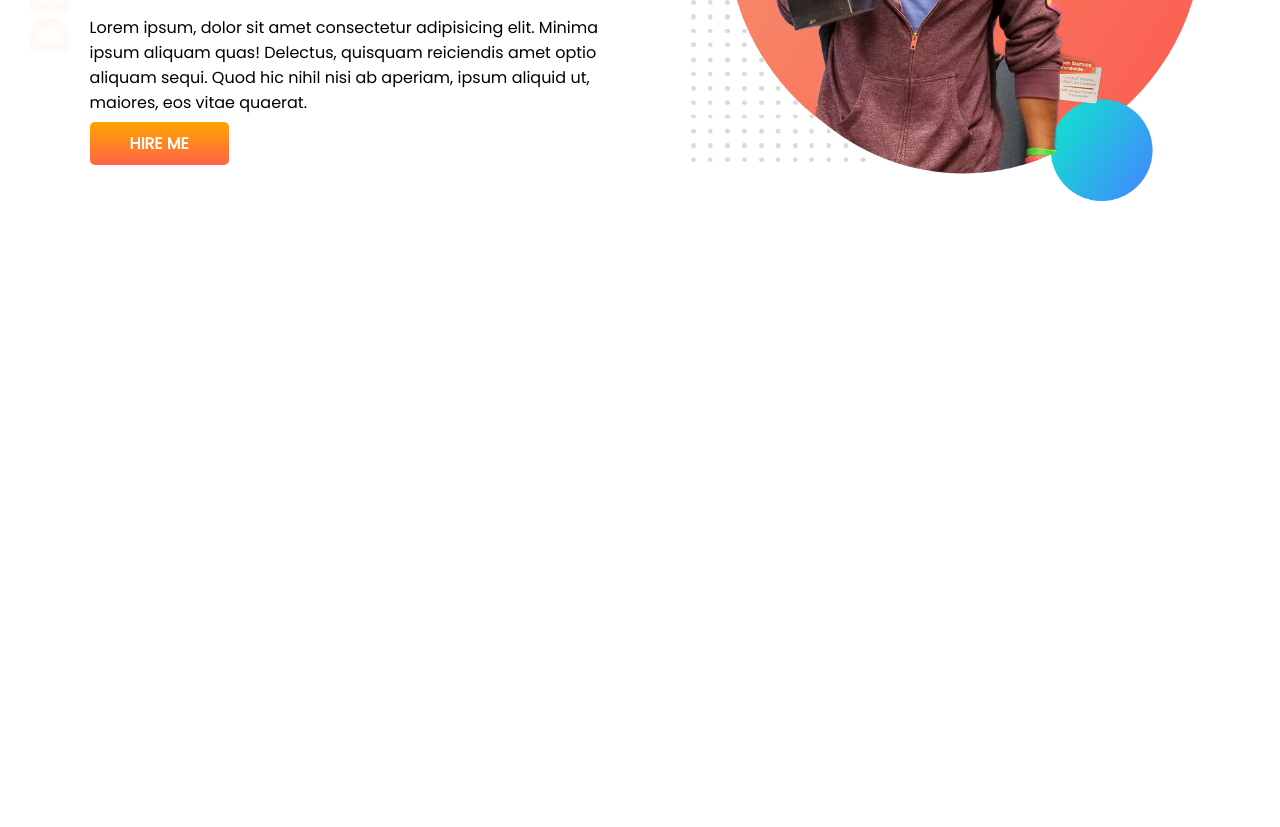
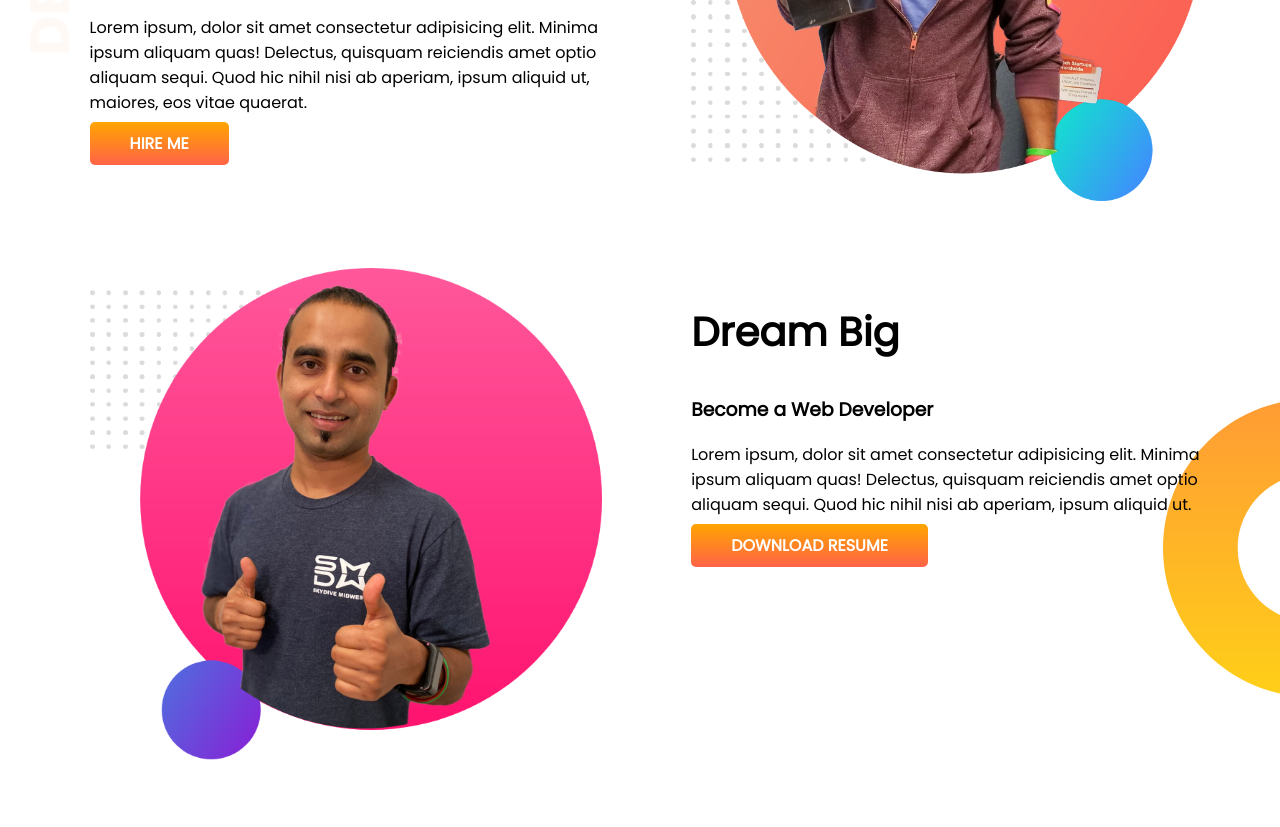
Before and after one commit to MahtabAshfi/developer-portfolio, a plain HTML site: page index.html in a window 1280 px wide. Shown: the part 307-1134 px from the top of the page. Before the commit the page ends 800 px from the top, so only its background shows below. Drawn offline with Linux system fonts and the light colour scheme.

Commit message:
second-commit

```diff
--- a/index.html
+++ b/index.html
@@ -23,5 +23,16 @@
             <img src="images/jhankar.png" alt="Jhankar Vai">
         </div>
     </section>
+    <section class="second-section">
+        <div class="half-width">
+            <img src="images/jhankar2.png" alt="Jhankar Vai 2">
+        </div>
+        <div class="half-width">
+            <h2>Dream Big</h2>
+            <h3>Become a Web Developer</h3>
+            <p>Lorem ipsum, dolor sit amet consectetur adipisicing elit. Minima ipsum aliquam quas! Delectus, quisquam reiciendis amet optio aliquam sequi. Quod hic nihil nisi ab aperiam, ipsum aliquid ut.</p>
+            <a class="button" target="_blank" href="https://www.linkedin.com/in/mahtab-ashfi-06b463244/"> DOWNLOAD RESUME</a>
+        </div>
+    </section>
 </body>
 </html>
--- a/style.css
+++ b/style.css
@@ -35,3 +35,18 @@ h1 span{
 .half-width img{
     width: 100%;
 }
+
+section{
+    padding-bottom: 60px;
+}
+
+.second-section{
+    display: flex;
+    background-image: url(images/dream-bg.png);
+    background-repeat: no-repeat;
+    background-position: right;
+}
+
+h2{
+    font-size: 40px;
+}
```
